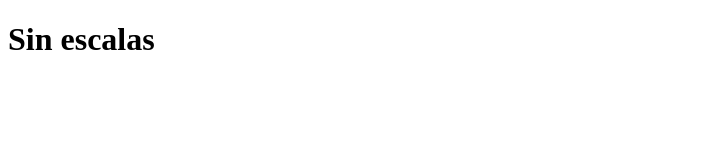
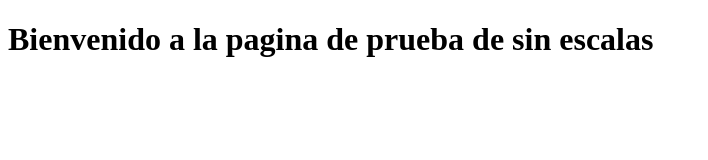
Before and after one commit to guustigimenez/website, a plain HTML site: page index.html in a window 1280 px wide. Shown: the whole page, without its empty margins (0-708 px from the left). Drawn offline with Linux system fonts and the light colour scheme.

Commit message:
Primer version release

```diff
--- a/index.html
+++ b/index.html
@@ -4,8 +4,9 @@
     <meta charset="UTF-8">
     <meta http-equiv="X-UA-Compatible" content="IE=edge">
     <meta name="viewport" content="width=device-width, initial-scale=1.0">
+    <link rel="stylesheet" href=styles.css>
     <title>Sin escalas website</title>
-    <h1>Sin escalas</h1>
+    <h1>Bienvenido a la pagina de prueba de sin escalas</h1>
 </head>
 <body>
 
```
